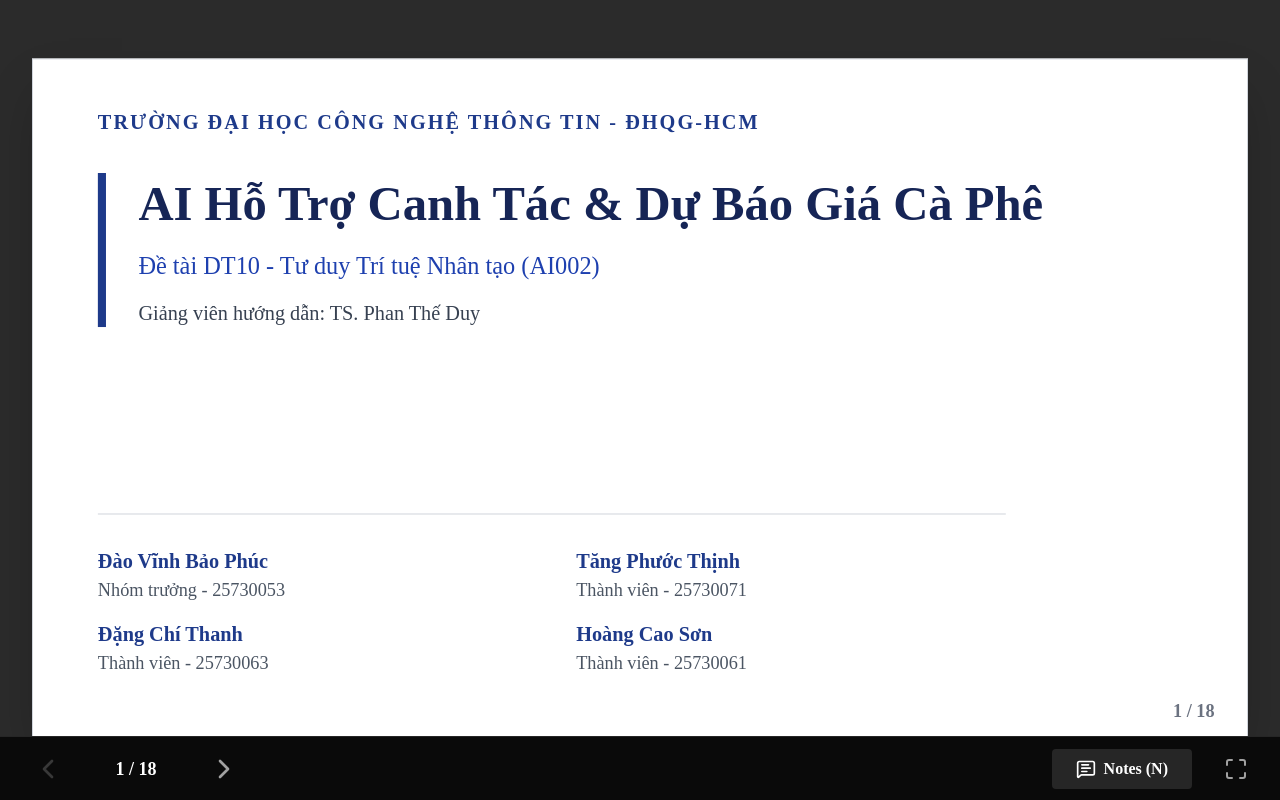
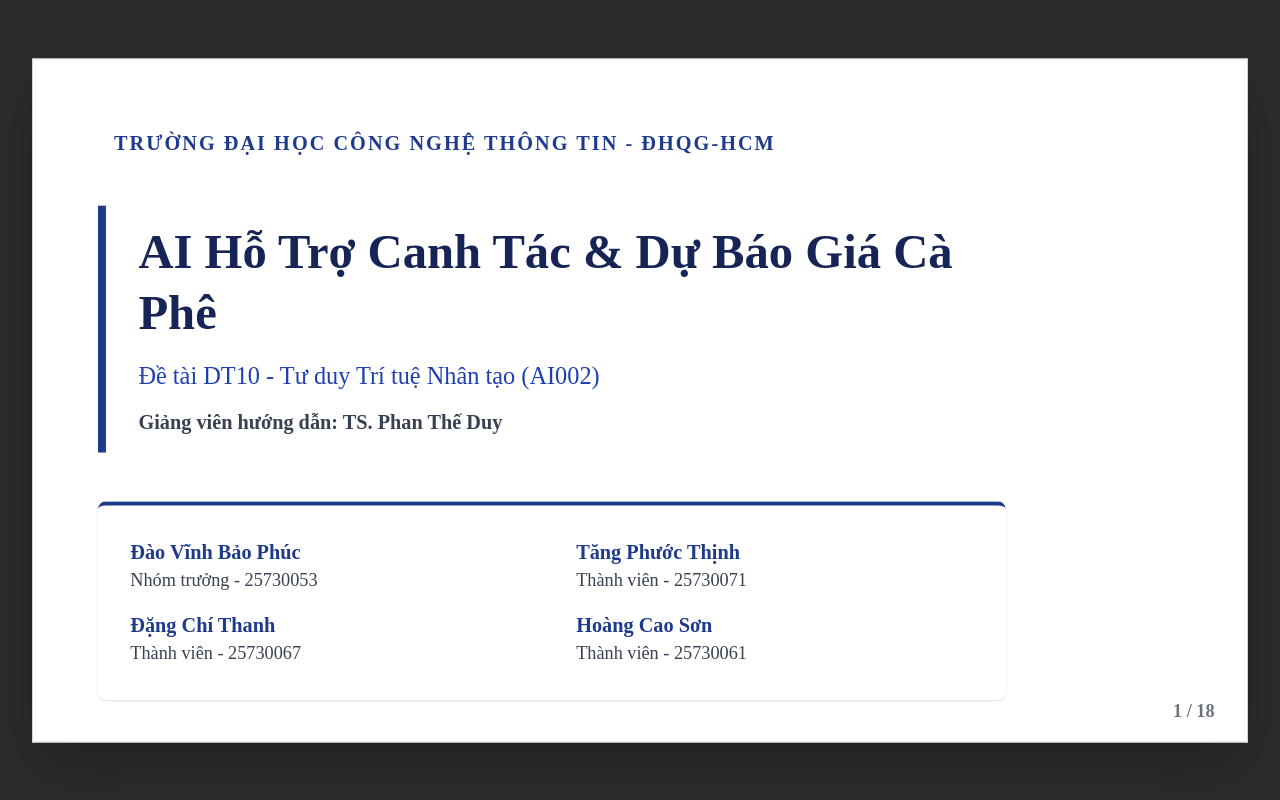
Before and after one commit to uit-25730067-chithanh/uit-ai002-coffee-frontend-slide, a React (Vite) app: page / in a window 1280 px wide. Built offline with nearby package versions, Linux system fonts and the light colour scheme.

Commit message:
feat: update slide data and layout components
- Update Dang Chi Thanh's student ID
- Add optional image field to Slide interface
- Remove control bar from Deck component
- Add support for background images in SlideRenderer

```diff
--- a/src/components/Deck.tsx
+++ b/src/components/Deck.tsx
@@ -119,49 +119,7 @@
         )}
       </AnimatePresence>
 
-      {/* Control Bar */}
-      <div className="fixed bottom-0 w-full h-16 bg-neutral-950 flex items-center justify-between px-6 border-t border-neutral-800 z-50 text-neutral-400 font-sans">
-        <div className="flex items-center gap-4">
-          <button
-            onClick={prevSlide}
-            disabled={currentSlide === 0}
-            className="p-2 hover:text-white disabled:opacity-30 transition-colors"
-          >
-            <ChevronLeft size={32} />
-          </button>
 
-          <div className="font-bold text-lg min-w-24 text-center text-white">
-            {currentSlide + 1} / {slides.length}
-          </div>
-
-          <button
-            onClick={nextSlide}
-            disabled={currentSlide === slides.length - 1}
-            className="p-2 hover:text-white disabled:opacity-30 transition-colors"
-          >
-            <ChevronRight size={32} />
-          </button>
-        </div>
-
-        <div className="flex items-center gap-6">
-          <button
-            onClick={() => setShowNotes(!showNotes)}
-            className={`flex items-center gap-2 px-6 py-2 rounded font-bold transition-colors ${
-              showNotes ? 'bg-yellow-500 text-black' : 'bg-neutral-800 text-white hover:bg-neutral-700'
-            }`}
-          >
-            <MessageSquareText size={20} />
-            Notes (N)
-          </button>
-
-          <button
-            onClick={toggleFullScreen}
-            className="p-2 hover:text-white transition-colors"
-          >
-            <Maximize size={24} />
-          </button>
-        </div>
-      </div>
     </div>
   );
 }
--- a/src/components/SlideRenderer.tsx
+++ b/src/components/SlideRenderer.tsx
@@ -19,24 +19,31 @@
     case 'cover':
       return (
         <div className="w-full h-full flex flex-col justify-center bg-white p-16 relative">
-          <div className="absolute top-12 left-16 right-16 flex justify-between items-center pb-4">
-            <span className="text-xl font-bold text-blue-900 uppercase tracking-widest">Trường Đại học Công nghệ Thông tin - ĐHQG-HCM</span>
+          {slide.image && (
+            <div className="absolute inset-0 z-0">
+              <img src={slide.image} alt="Coffee Farmer" className="w-full h-full object-cover opacity-20" />
             </div>
-          <div className="border-l-8 border-blue-900 pl-8 mb-12 mt-12">
+          )}
+          <div className="z-10 relative flex flex-col h-full">
+            <div className="absolute top-0 left-0 right-0 flex justify-between items-center pb-4">
+              <span className="text-xl font-bold text-blue-900 uppercase tracking-widest bg-white/80 px-4 py-1 rounded">Trường Đại học Công nghệ Thông tin - ĐHQG-HCM</span>
+            </div>
+            <div className="border-l-8 border-blue-900 pl-8 mb-12 mt-20 bg-white/80 p-4 rounded-r-lg max-w-4xl">
               <h1 className="text-5xl font-bold text-blue-950 leading-tight mb-4">{slide.title}</h1>
               <h2 className="text-2xl text-blue-800 font-medium">{slide.subtitle}</h2>
               {slide.content?.map((text, i) => (
-              <p key={i} className="text-xl text-gray-700 mt-4">{text}</p>
+                <p key={i} className="text-xl text-gray-700 mt-4 font-bold">{text}</p>
               ))}
             </div>
 
-          <div className="grid grid-cols-2 gap-x-12 gap-y-4 max-w-4xl border-t border-gray-300 pt-8 mt-auto">
+            <div className="grid grid-cols-2 gap-x-12 gap-y-4 max-w-4xl border-t-4 border-blue-900 pt-8 mt-auto bg-white/90 p-8 rounded-lg shadow-sm">
               {slide.members?.map((m, i) => (
                 <div key={i} className="flex flex-col">
                   <span className="text-xl font-bold text-blue-900">{m.name}</span>
-                <span className="text-lg text-gray-600">{m.role}</span>
+                  <span className="text-lg text-gray-700 font-medium">{m.role}</span>
                 </div>
               ))}
+            </div>
           </div>
         </div>
       );
@@ -74,11 +81,12 @@
 
     case 'bullets':
       return (
-        <div className="w-full h-full p-16 flex flex-col bg-white overflow-hidden">
+        <div className="w-full h-full p-16 flex flex-col bg-white overflow-hidden relative">
           <PPTHeader title={slide.title} />
 
-          <div className="flex-1 px-8 mt-4 overflow-y-auto">
-            <ul className="space-y-8">
+          <div className={`flex-1 mt-4 overflow-y-auto ${slide.image ? 'flex gap-12' : ''}`}>
+            <div className={`${slide.image ? 'w-3/5 shrink-0' : 'w-full'}`}>
+              <ul className="space-y-8 px-8">
                 {slide.content?.map((item, i) => {
                   const isHeading = !item.includes(':') && (item.endsWith(':') || item.includes('Kết luận:') || item.includes('Hướng phát triển:') || item.includes('Nhấn mạnh:'));
                   if (isHeading) {
@@ -97,9 +105,15 @@
                 })}
               </ul>
             </div>
+            {slide.image && (
+              <div className="w-2/5 flex items-center justify-center pt-8">
+                <img src={slide.image} alt={slide.title} className="w-full max-h-[450px] object-cover rounded-2xl shadow-xl border-4 border-white" />
+              </div>
+            )}
+          </div>
 
           {slide.disclaimer && (
-            <div className="mt-8 bg-gray-100 border-l-4 border-red-500 p-4 text-xl text-gray-700 italic shrink-0">
+            <div className="mt-8 bg-gray-100 border-l-4 border-red-500 p-4 text-xl text-gray-700 italic shrink-0 relative z-10">
               <strong>Lưu ý: </strong> {slide.disclaimer}
             </div>
           )}
@@ -270,10 +284,16 @@
 
     case 'thankyou':
       return (
-        <div className="w-full h-full flex flex-col items-center justify-center bg-blue-900 p-16 text-center text-white relative">
-          <div className="absolute top-16 left-0 w-full text-center">
+        <div className="w-full h-full flex flex-col items-center justify-center bg-blue-950 p-16 text-center text-white relative">
+          {slide.image && (
+            <div className="absolute inset-0 z-0">
+              <img src={slide.image} alt="Coffee Farm Background" className="w-full h-full object-cover opacity-20 mix-blend-overlay" />
+            </div>
+          )}
+          <div className="absolute top-16 left-0 w-full text-center z-10">
             <span className="text-2xl font-bold text-blue-200 uppercase tracking-widest opacity-80">Trường Đại học Công nghệ Thông tin - ĐHQG-HCM</span>
           </div>
+          <div className="z-10 flex flex-col items-center justify-center mt-12">
             <h1 className="text-6xl font-bold mb-6 tracking-wide uppercase">{slide.title}</h1>
             <hr className="w-64 border-2 border-white mb-6 opacity-50 mx-auto" />
             <h2 className="text-4xl text-blue-200 font-bold mb-16">{slide.subtitle}</h2>
@@ -282,6 +302,7 @@
                <p key={i} className="text-2xl text-blue-100">{item}</p>
             ))}
           </div>
+        </div>
       );
 
     default:
--- a/src/data/slidesData.ts
+++ b/src/data/slidesData.ts
@@ -13,6 +13,7 @@
   chartData?: { label: string; value: number }[];
   disclaimer?: string;
   speakerNotes: string;
+  image?: string;
 };
 
 export const slides: Slide[] = [
@@ -26,7 +27,7 @@
     members: [
       { name: "Đào Vĩnh Bảo Phúc", role: "Nhóm trưởng - 25730053" },
       { name: "Tăng Phước Thịnh", role: "Thành viên - 25730071" },
-      { name: "Đặng Chí Thanh", role: "Thành viên - 25730063" },
+      { name: "Đặng Chí Thanh", role: "Thành viên - 25730067" },
       { name: "Hoàng Cao Sơn", role: "Thành viên - 25730061" }
     ],
     speakerNotes: "Xin chào Thầy và các bạn. Hôm nay Nhóm 10 xin đại diện trình bày đồ án cuối kỳ môn Tư duy Trí tuệ Nhân tạo với đề tài DT10: AI dự báo kế hoạch canh tác mùa vụ và giá cà phê cho nông dân Tây Nguyên. Trọng tâm của đồ án không nằm ở việc xây dựng mô hình Deep Learning phức tạp mà tập trung vào việc áp dụng tư duy thiết kế hệ thống AI bền vững và có trách nhiệm đến tay người nông dân nhỏ lẻ."
@@ -64,7 +65,7 @@
     slideNumber: "1.3",
     layout: "profile",
     title: "Đặng Chí Thanh",
-    subtitle: "MSSV: 25730063",
+    subtitle: "MSSV: 25730067",
     content: [
       "Kỹ thuật Machine Learning (Feature Engineering, Random Forest).",
       "Phát triển Backend API bằng FastAPI.",
@@ -92,6 +93,7 @@
     slideNumber: "2",
     layout: "bullets",
     title: "Bối cảnh & Vấn đề Nông hộ",
+    image: "https://upload.wikimedia.org/wikipedia/commons/1/1f/Coffee_Farmer.jpg",
     content: [
       "Biến đổi khí hậu cực đoan: Nhiệt độ tăng, lượng mưa thất thường ảnh hưởng trực tiếp năng suất.",
       "Bất đối xứng thông tin thị trường: Nông dân thiếu dữ liệu khách quan, dễ bị ép giá.",
@@ -227,6 +229,7 @@
     slideNumber: "11",
     layout: "bullets",
     title: "Giao diện Di động (Mobile UI)",
+    image: "https://upload.wikimedia.org/wikipedia/commons/e/ee/Coffee_Farmers.jpg",
     content: [
       "Định hướng thiết kế Neo-Brutalism: Tương phản cao, phù hợp đọc dưới nắng gắt ngoài rẫy.",
       "Biệt lập tác vụ: Phân tách rõ luồng 'Dự báo Giá' và 'Khuyến nghị Canh tác'.",
```
Lines whose indentation alone changed are shown as unchanged.
